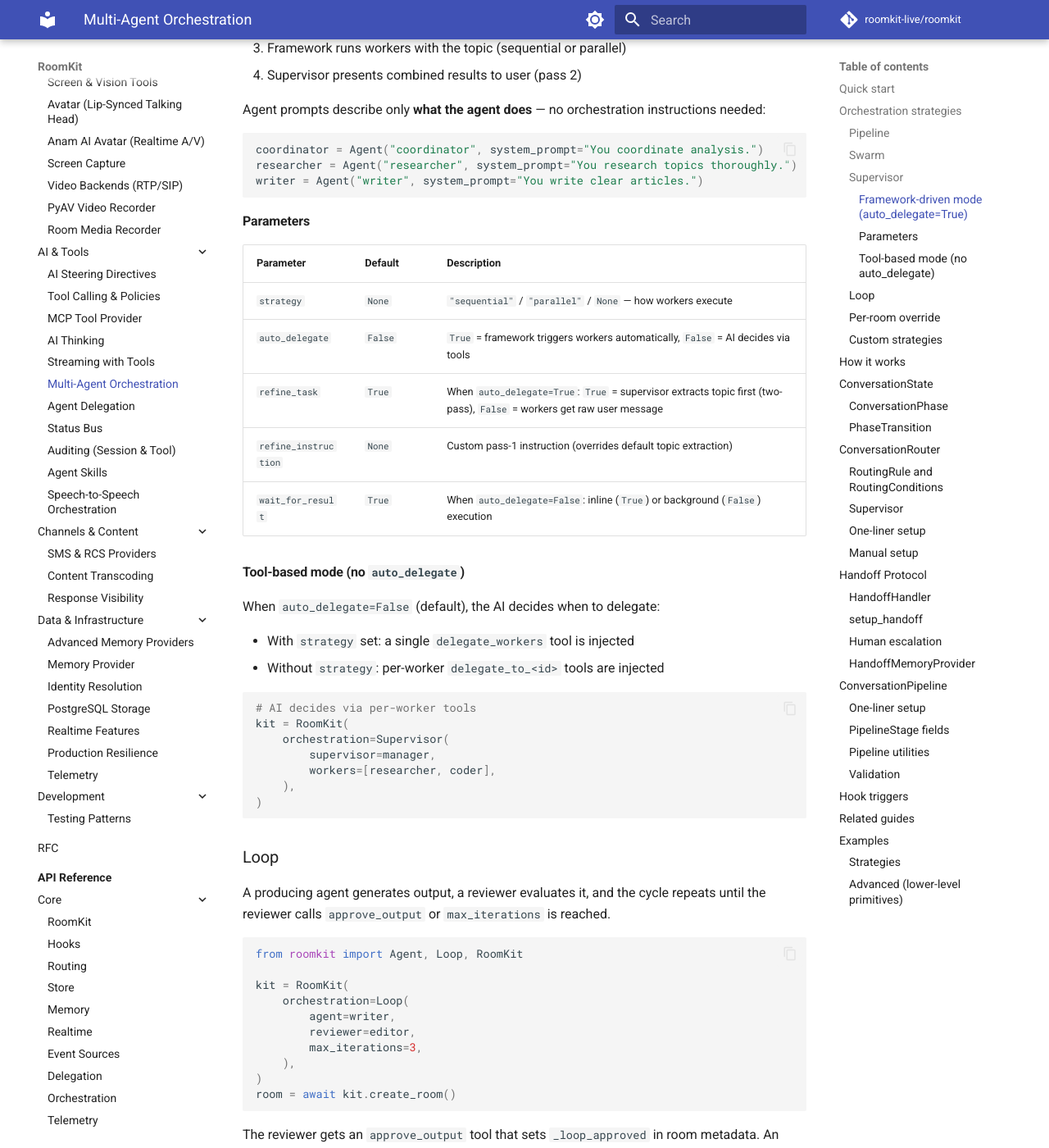
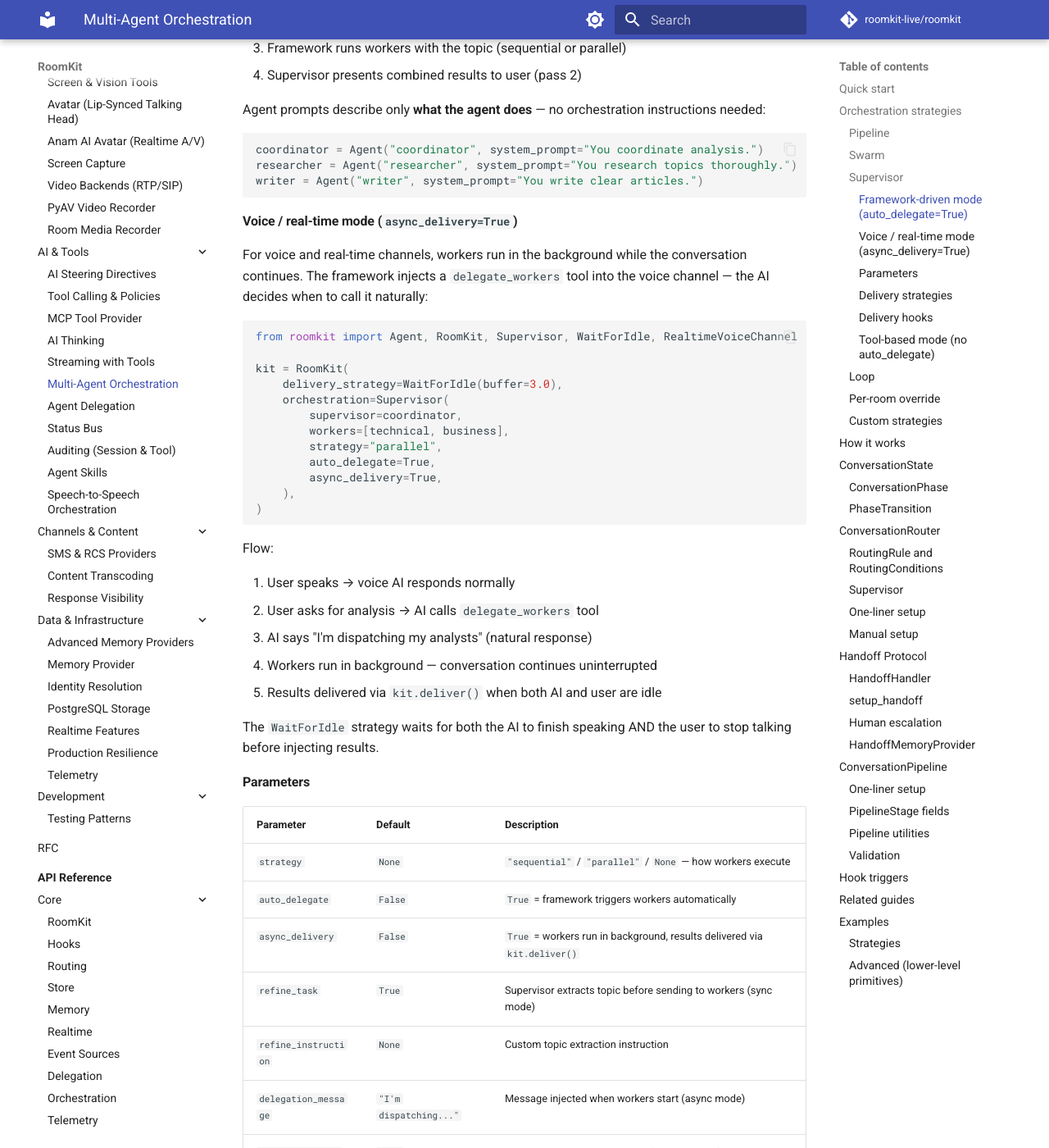
Before and after one commit to roomkit-live/roomkit-docs, an MkDocs documentation site: the page built from docs/guides/orchestration.md, in a window 1280 px wide and 1400 px high, scrolled down 2616 px. Shown: the whole window at 82% size. Built offline with MkDocs 1.6.1 and Material for MkDocs 9.7.7, drawn with Linux system fonts in a browser that asks for light colours; comment, search, counter and statistics services are not loaded; some of the changed text lies outside the part shown.

Commit message:
docs: add async_delivery, delivery strategies, and voice orchestration
- Add async_delivery section with voice example
- Document WaitForIdle, Immediate, Queued strategies
- Document BEFORE_DELIVER / AFTER_DELIVER hooks
- Add voice + async delivery example to features.md
- Update parameters table with async_delivery, delegation_message

Co-Authored-By: Claude Opus 4.6 (1M context) <noreply@anthropic.com>

````diff
--- a/docs/guides/orchestration.md
+++ b/docs/guides/orchestration.md
@@ -111,15 +111,84 @@ researcher = Agent("researcher", system_prompt="You research topics thoroughly."
 writer = Agent("writer", system_prompt="You write clear articles.")
 ```
 
+#### Voice / real-time mode (`async_delivery=True`)
+
+For voice and real-time channels, workers run in the background while the conversation continues. The framework injects a `delegate_workers` tool into the voice channel — the AI decides when to call it naturally:
+
+```python
+from roomkit import Agent, RoomKit, Supervisor, WaitForIdle, RealtimeVoiceChannel
+
+kit = RoomKit(
+    delivery_strategy=WaitForIdle(buffer=3.0),
+    orchestration=Supervisor(
+        supervisor=coordinator,
+        workers=[technical, business],
+        strategy="parallel",
+        auto_delegate=True,
+        async_delivery=True,
+    ),
+)
+```
+
+Flow:
+
+1. User speaks → voice AI responds normally
+2. User asks for analysis → AI calls `delegate_workers` tool
+3. AI says "I'm dispatching my analysts" (natural response)
+4. Workers run in background — conversation continues uninterrupted
+5. Results delivered via `kit.deliver()` when both AI and user are idle
+
+The `WaitForIdle` strategy waits for both the AI to finish speaking AND the user to stop talking before injecting results.
+
 #### Parameters
 
 | Parameter | Default | Description |
 |-----------|---------|-------------|
 | `strategy` | `None` | `"sequential"` / `"parallel"` / `None` — how workers execute |
-| `auto_delegate` | `False` | `True` = framework triggers workers automatically, `False` = AI decides via tools |
-| `refine_task` | `True` | When `auto_delegate=True`: `True` = supervisor extracts topic first (two-pass), `False` = workers get raw user message |
-| `refine_instruction` | `None` | Custom pass-1 instruction (overrides default topic extraction) |
-| `wait_for_result` | `True` | When `auto_delegate=False`: inline (`True`) or background (`False`) execution |
+| `auto_delegate` | `False` | `True` = framework triggers workers automatically |
+| `async_delivery` | `False` | `True` = workers run in background, results delivered via `kit.deliver()` |
+| `refine_task` | `True` | Supervisor extracts topic before sending to workers (sync mode) |
+| `refine_instruction` | `None` | Custom topic extraction instruction |
+| `delegation_message` | `"I'm dispatching..."` | Message injected when workers start (async mode) |
+| `wait_for_result` | `True` | Inline or background execution (manual mode) |
+
+#### Delivery strategies
+
+Control **when** results are delivered to the channel:
+
+```python
+from roomkit import Immediate, WaitForIdle, Queued
+
+# Send immediately (may interrupt voice)
+kit = RoomKit(delivery_strategy=Immediate())
+
+# Wait for voice idle + buffer
+kit = RoomKit(delivery_strategy=WaitForIdle(buffer=3.0))
+
+# Batch multiple deliveries
+kit = RoomKit(delivery_strategy=Queued(buffer=2.0))
+```
+
+| Strategy | Behavior |
+|----------|----------|
+| `Immediate()` | Deliver now, may interrupt TTS |
+| `WaitForIdle(buffer)` | Wait for AI + user silence, then deliver |
+| `Queued(buffer)` | Batch multiple results, deliver at next idle |
+
+String shorthand: `strategy="wait_for_idle"`, `strategy="immediate"`, `strategy="queued"`.
+
+#### Delivery hooks
+
+```python
+@kit.hook(HookTrigger.BEFORE_DELIVER, execution=HookExecution.ASYNC)
+async def before(event, ctx):
+    print(f"Delivering: {event.metadata['strategy']}")
+
+@kit.hook(HookTrigger.AFTER_DELIVER, execution=HookExecution.ASYNC)
+async def after(event, ctx):
+    error = event.metadata.get("error")
+    print(f"Delivered: {'failed' if error else 'ok'}")
+```
 
 #### Tool-based mode (no `auto_delegate`)
 
````
Also changed, not shown: docs/features.md (+11 -0 lines).
